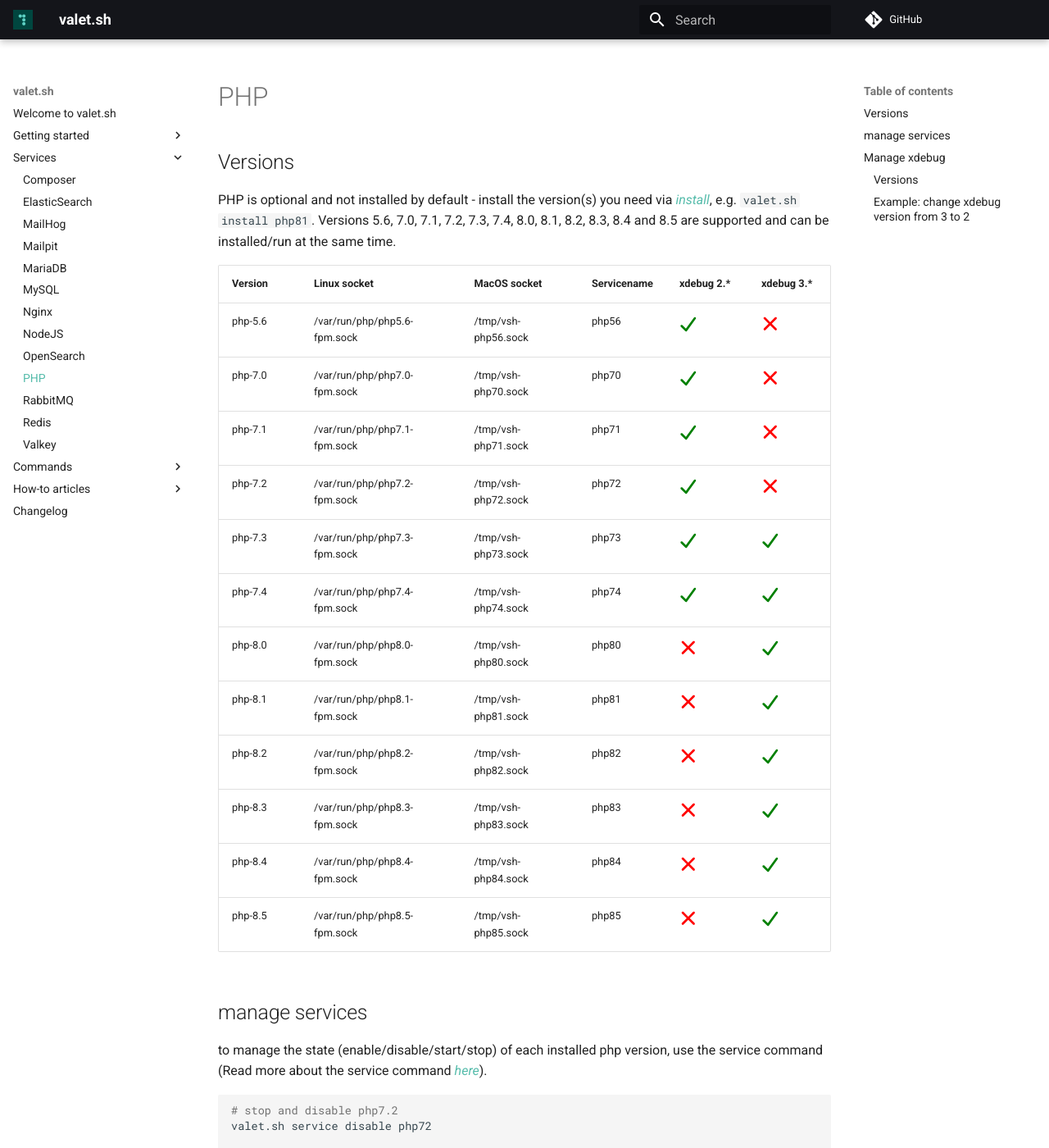
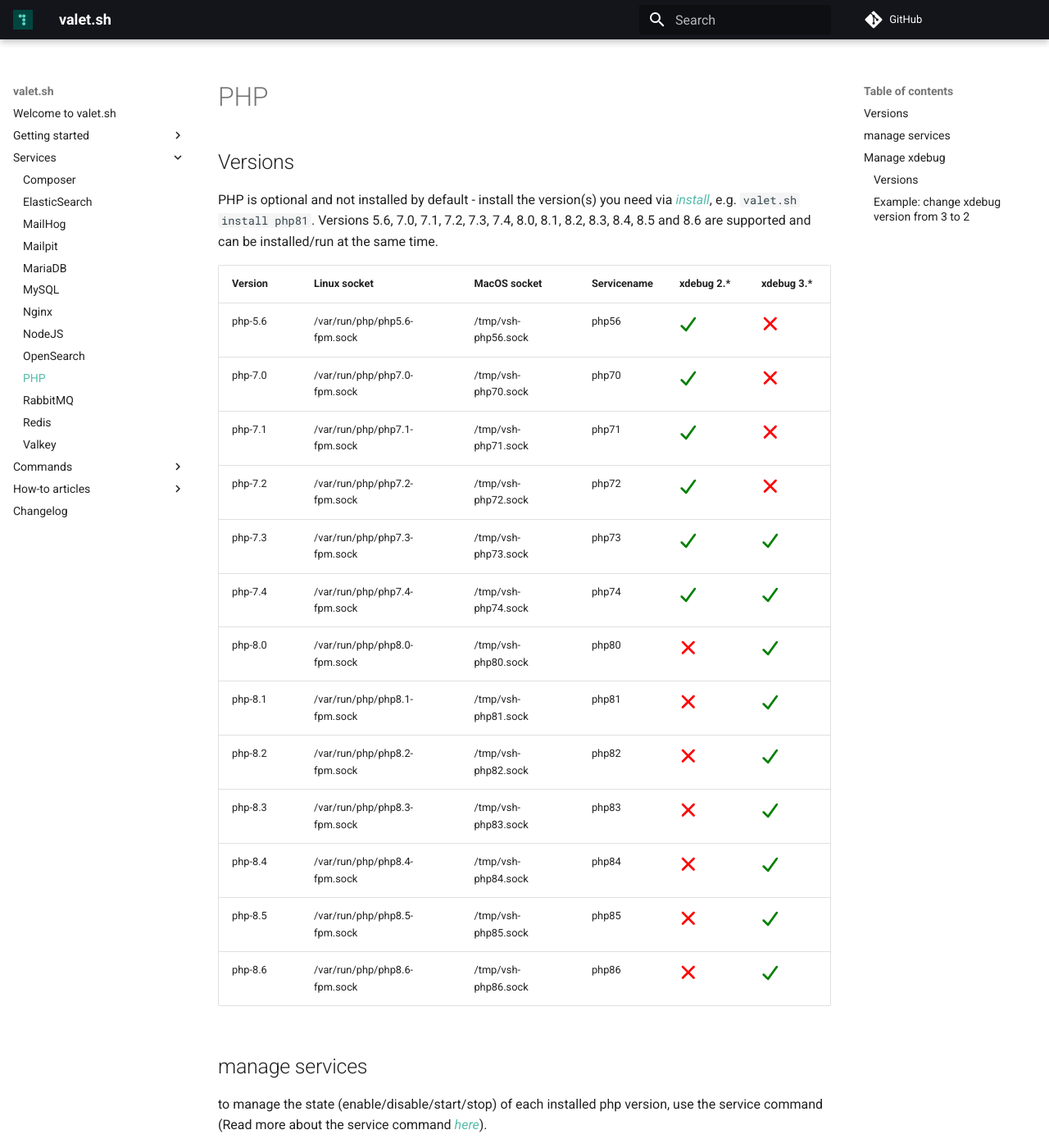
Before and after one commit to valet-sh/docs, an MkDocs documentation site: the page built from docs/services/php.md, in a window 1280 px wide and 1400 px high. Shown: the whole window at 82% size. Built offline with MkDocs 1.6.1 and Material for MkDocs 9.7.7, drawn with Linux system fonts in a browser that asks for light colours; comment, search, counter and statistics services are not loaded; the version menu is left out.

Commit message:
add php8.6 docs

```diff
--- a/docs/services/php.md
+++ b/docs/services/php.md
@@ -7,7 +7,7 @@ hide:
 
 ## Versions
 PHP is optional and not installed by default - install the version(s) you need via *[install](../commands/install.md)*,
-e.g. `valet.sh install php81`. Versions 5.6, 7.0, 7.1, 7.2, 7.3, 7.4, 8.0, 8.1, 8.2, 8.3, 8.4 and 8.5 are supported and
+e.g. `valet.sh install php81`. Versions 5.6, 7.0, 7.1, 7.2, 7.3, 7.4, 8.0, 8.1, 8.2, 8.3, 8.4, 8.5 and 8.6 are supported and
 can be installed/run at the same time.
 
 
@@ -25,6 +25,7 @@ can be installed/run at the same time.
 | php-8.3 | /var/run/php/php8.3-fpm.sock | /tmp/vsh-php83.sock | php83       | :fontawesome-solid-xmark:{ .cross-mark } | :fontawesome-solid-check:{ .check-mark } |
 | php-8.4 | /var/run/php/php8.4-fpm.sock | /tmp/vsh-php84.sock | php84       | :fontawesome-solid-xmark:{ .cross-mark } | :fontawesome-solid-check:{ .check-mark } |
 | php-8.5 | /var/run/php/php8.5-fpm.sock | /tmp/vsh-php85.sock | php85       | :fontawesome-solid-xmark:{ .cross-mark } | :fontawesome-solid-check:{ .check-mark } |
+| php-8.6 | /var/run/php/php8.6-fpm.sock | /tmp/vsh-php86.sock | php86       | :fontawesome-solid-xmark:{ .cross-mark } | :fontawesome-solid-check:{ .check-mark } |
 
 
 ## manage services
```
